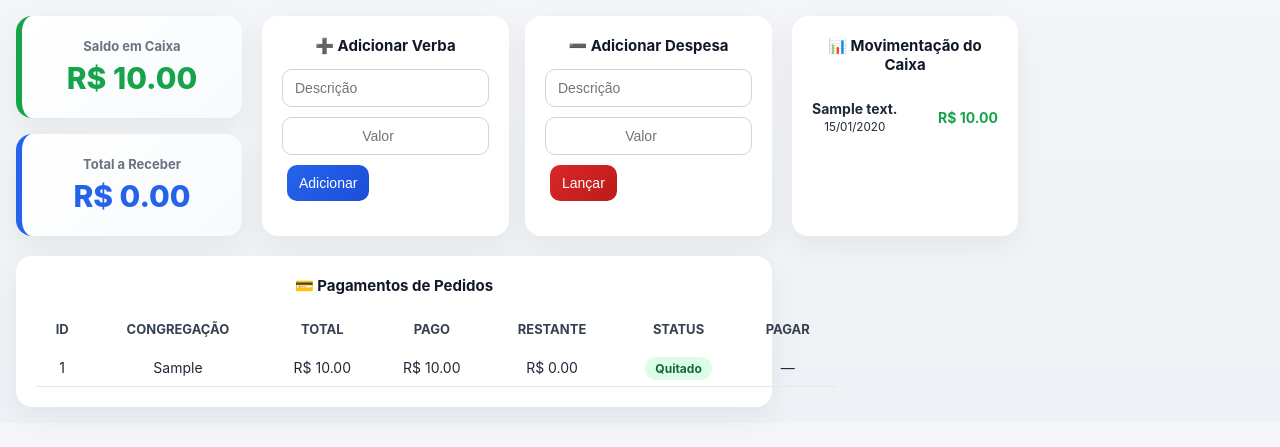
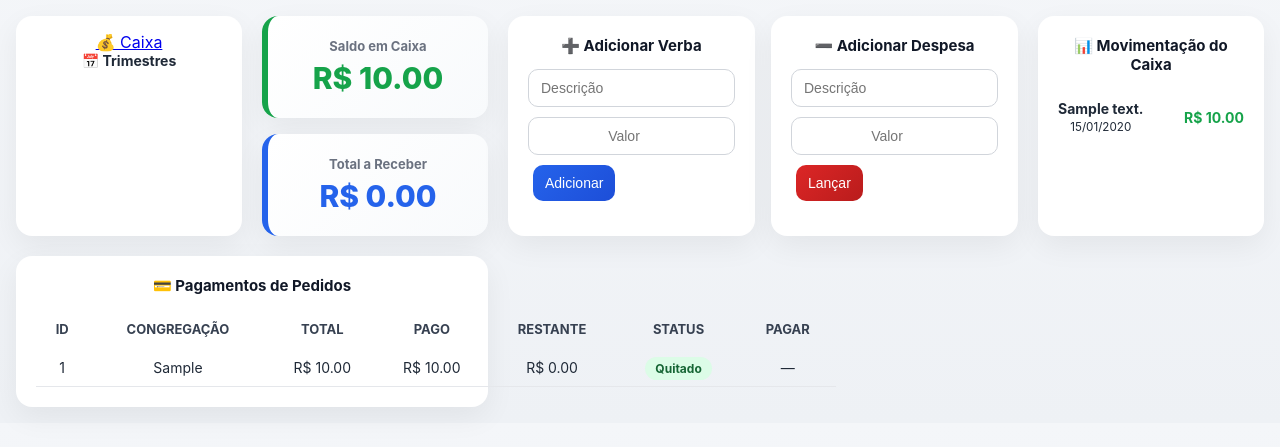
Before and after one commit to joaokenedy-debug/ebdpesqueira, a Flask app: page /caixa in a window 1280 px wide. Shown: the part 50-497 px from the top of the page. Run offline with Flask 3, Linux system fonts and the light colour scheme; a user stored in the database is signed in; tables that the repository leaves empty hold one stand-in row (values such as "Sample post"); parts of the project's set-up code (start-up, migrations or seed data) failed here and were passed over.

Commit message:
Update caixa.html

```diff
--- a/ebd/templates/caixa.html
+++ b/ebd/templates/caixa.html
@@ -251,6 +251,18 @@ tr:hover td {
     background: #cbd5e1;
     border-radius: 10px;
 }
+.sidebar {
+    background: #ffffff;
+    border-radius: 16px;
+    padding: 16px;
+    box-shadow: 0 10px 30px rgba(0,0,0,0.06);
+}
+
+.sidebar h3 {
+    font-size: 14px;
+    margin-bottom: 12px;
+}
+
 
 /* =========================
    DESKTOP
@@ -276,6 +288,26 @@ tr:hover td {
 </style>
 
 <div class="container">
+   <!-- 🔹 SIDEBAR TRIMESTRES -->
+   <aside class="sidebar">
+       {% if current_user.is_authenticated and current_user.is_admin %}
+        <a href="{{ url_for('caixa') }}">💰 Caixa</a>
+
+
+        {% endif %}
+    <h3>📅 Trimestres</h3>
+
+    {% for t in trimestres %}
+        {% set partes = t.split("-") %}
+        {% set ano_t = partes[0]|int %}
+        {% set tri_t = partes[1]|int %}
+
+        <a class="trimestre-link {% if ano_t == ano and tri_t == trimestre %}trimestre-ativo{% endif %}"
+           href="{{ url_for('caixa_trimestre', tri=t) }}">
+            {{ ano_t }} · T{{ tri_t }}
+        </a>
+    {% endfor %}
+</aside>
 
     <!-- ===== RESUMO ===== -->
     <div class="resumo">
```
